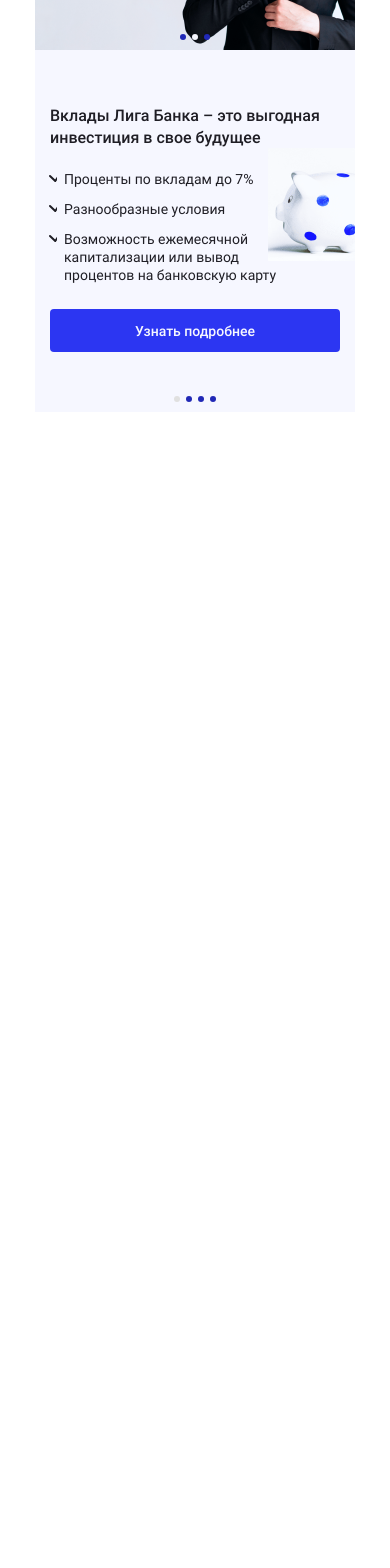
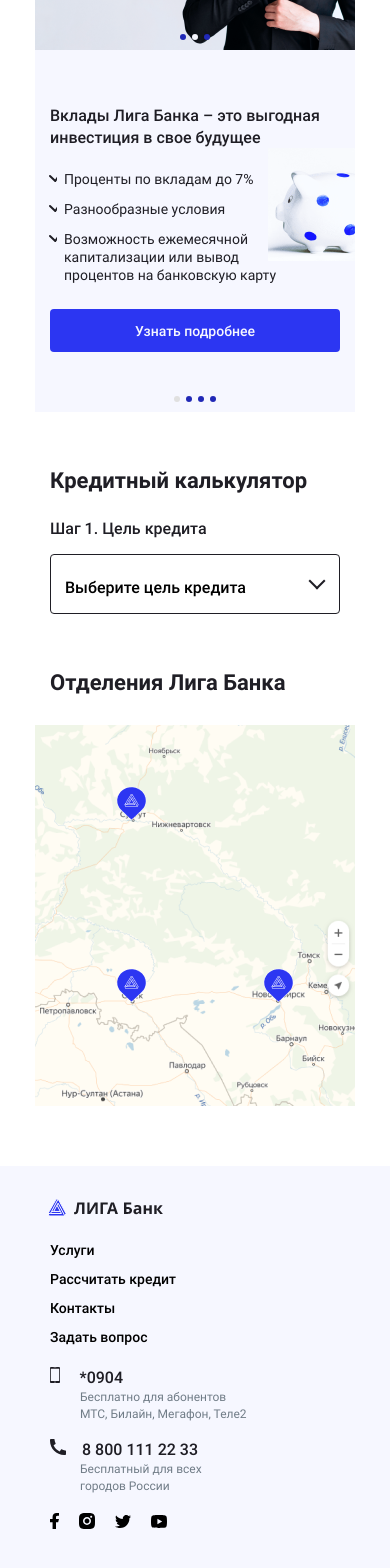
Before and after one commit to kokinz/ligaBank, a React (Create React App) app: page / in a window 390 px wide. Shown: the part 224-1792 px from the top of the page. Before the commit the page ends 844 px from the top, so only its background shows below. Built offline with nearby package versions, Linux system fonts and the light colour scheme.

Commit message:
mobile width done

```diff
--- a/src/components/app/app.jsx
+++ b/src/components/app/app.jsx
@@ -12,7 +12,7 @@
 
       <Main />
 
-      {/* <Footer /> */}
+      <Footer />
     </>
   );
 }
--- a/src/components/calculator/calculator.jsx
+++ b/src/components/calculator/calculator.jsx
@@ -52,6 +52,10 @@
     if (!details.current.open) {
       details.current.open = true;
       return;
+    }
+
+    if (evt.target.id === 'default') {
+      details.current.open = !details.current.open;
     }
 
     if (evt.target.title === LoanType.MORTGAGE || evt.target.title === LoanType.CAR_LENDING) {
--- a/src/components/calculator/calculator.scss
+++ b/src/components/calculator/calculator.scss
@@ -12,6 +12,13 @@
 
     font-size: 32px;
     line-height: 45px;
+  }
+
+  @media (max-width: $tablet-width) {
+    margin-top: 53px;
+
+    font-size: 22px;
+    line-height: 31px;
   }
 }
 
@@ -70,6 +77,17 @@
       padding-top: 65px;
       background-color: transparent;
     }
+
+    @media (max-width: $tablet-width) {
+      padding-top: 40px;
+      width: 290px;
+      margin-bottom: 0;
+
+      &--third-step {
+        width: 290px;
+        margin-bottom: 143px;
+      }
+    }
   }
 }
 
@@ -108,6 +126,24 @@
       padding-top: 0;
     }
   }
+
+  @media (max-width: $tablet-width) {
+    margin-top: 3px;
+
+    font-size: 16px;
+    line-height: 22px;
+
+    &--second-step {
+      top: 21px;
+    }
+
+    &--third-step {
+      width: 100%;
+      top: 0;
+      padding-top: 0;
+      margin-top: 5px;
+    }
+  }
 }
 
 .calculator__selector {
@@ -136,17 +172,29 @@
     border-left: 2px solid #1F1E25;
     transform: rotate(315deg) translate(0%, 0%);
     transition: transform ease-in-out 100ms;
+
+    @media (max-width: $tablet-width) {
+      right: 16px;
+    }
   }
 
   &[open] {
     margin-bottom: 191px;
     z-index: 1;
     border-radius: 4px 4px 0 0;
+
+    @media (max-width: $tablet-width) {
+      margin-bottom: 174px;
+    }
   }
 
   &[open]::after {
     top: 18px;
     transform: rotate(135deg) translate(50%, -50%);
+  }
+
+  @media (max-width: $tablet-width) {
+    margin-bottom: 54px;
   }
 }
 
@@ -164,6 +212,10 @@
 
   &::-webkit-details-marker {
     display: none;
+  }
+
+  @media (max-width: $tablet-width) {
+    padding-left: 9px;
   }
 }
 
@@ -234,6 +286,10 @@
   @media (max-width: $desktop-width) {
     width: 678px;
   }
+
+  @media (max-width: $tablet-width) {
+    width: 290px;
+  }
 }
 
 .selector__label {
@@ -248,6 +304,10 @@
   height: 60px;
 
   cursor: pointer;
+
+  @media (max-width: $tablet-width) {
+    padding-left: 14px;
+  }
 }
 
 .calculator__label {
@@ -294,6 +354,28 @@
       margin-bottom: 11px;
     }
   }
+
+  @media (max-width: $tablet-width) {
+    margin-top: 16px;
+    width: 290px;
+
+    &--initial-fee {
+      margin-top: 12px;
+    }
+
+    &--loan-terms {
+      margin-top: 12px;
+    }
+
+    &--checkbox {
+      width: 260px;
+      margin-top: 12px;
+      margin-bottom: 0;
+
+      font-size: 14px;
+      line-height: 20px;
+    }
+  }
 }
 
 .calculator__input-wrapper {
@@ -313,6 +395,10 @@
 
   @media (max-width: $desktop-width) {
     width: 100%;
+  }
+
+  @media (max-width: $tablet-width) {
+    width: 290px;
   }
 }
 
@@ -437,6 +523,17 @@
       width: 324px;
     }
   }
+
+  @media (max-width: $tablet-width) {
+    width: 290px;
+    margin-bottom: 20px;
+    padding-left: 12px;
+    margin-right: 0;
+
+    &--full-name {
+      margin-top: 14px;
+    }
+  }
 }
 
 .calculator__error {
@@ -505,6 +602,11 @@
 
     background-color: #1F1E25;
     transform: rotate(90deg);
+  }
+
+  @media (max-width: $tablet-width) {
+    min-width: 20px;
+    width: 51px;
   }
 }
 
@@ -590,6 +692,10 @@
   @media (max-width: $desktop-width) {
     width: 100%;
   }
+
+  @media (max-width: $tablet-width) {
+    width: 290px;
+  }
 }
 
 .calculator__range-text {
@@ -613,6 +719,10 @@
 
   @media (max-width: $desktop-width) {
     margin-right: 594px;
+  }
+
+  @media (max-width: $tablet-width) {
+    margin-right: 206px;
   }
 
   &--max {
@@ -678,6 +788,19 @@
     padding-left: 60px;
     margin-bottom: 93px;
   }
+
+  @media (max-width: $tablet-width) {
+    width: 290px;
+    height: 433px;
+
+    padding-left: 0;
+    margin-top: 7px;
+    margin-bottom: 76px;
+
+    &--error {
+      height: 201px;
+    }
+  }
 }
 
 .offer__header {
@@ -694,6 +817,16 @@
   @media (max-width: $desktop-width) {
     width: 375px;
   }
+
+  @media (max-width: $tablet-width) {
+    width: 230px;
+    padding-top: 35px;
+    padding-left: 15px;
+    margin-bottom: 23px;
+
+    font-size: 18px;
+    line-height: 25px
+  }
 }
 
 .offer__wrapper {
@@ -704,6 +837,10 @@
   &:nth-child(2n + 1) {
     margin-right: 0;
   }
+
+  @media (max-width: $tablet-width) {
+    margin-bottom: 14px;
+  }
 }
 
 .offer__number {
@@ -711,6 +848,14 @@
 
   margin: 0;
   padding-top: 24px;
+
+  @media (max-width: $tablet-width) {
+    padding-top: 0;
+    padding-left: 15px;
+
+    font-size: 18px;
+    line-height: 25px;
+  }
 }
 
 .offer__text {
@@ -728,6 +873,19 @@
   &--error {
     margin-top: 10px;
     width: 260px;
+  }
+
+  @media (max-width: $tablet-width) {
+    padding-top: 0;
+    padding-left: 15px;
+
+    font-size: 16px;
+    line-height: 22px;
+
+    &--error {
+      margin-top: -10px;
+      width: 270px;
+    }
   }
 }
 
@@ -749,6 +907,21 @@
     width: 558px;
     padding: 0;
   }
+
+  @media (max-width: $tablet-width) {
+    width: 260px;
+    margin: 0 auto;
+    margin-top: 15px;
+
+    font-size: 14px;
+    line-height: 20px;
+  }
+}
+
+.calculator__data-list {
+  @media (max-width: $tablet-width) {
+    padding-top: 22px;
+  }
 }
 
 .calculator__data-item {
@@ -766,10 +939,21 @@
   @media (max-width: $desktop-width) {
     width: 100%;
   }
+
+  @media (max-width: $tablet-width) {
+    flex-direction: column-reverse;
+    justify-content: flex-end;
+    height: 60px;
+    margin-bottom: 16px;
+  }
 }
 
 .calculator__data-header {
   padding-top: 4px;
+
+  @media (max-width: $tablet-width) {
+    padding-top: 0;
+  }
 }
 
 .calculator__data-value {
@@ -778,6 +962,11 @@
   line-height: 31px;
 
   color: #1F1E25;
+
+  @media (max-width: $tablet-width) {
+    font-size: 18px;
+    line-height: 25px;
+  }
 }
 
 .calculator__submit {
@@ -800,6 +989,12 @@
     width: 100%;
     padding: 0;
   }
+
+  @media (max-width: $tablet-width) {
+    margin-top: 10px;
+    font-size: 14px;
+    line-height: 20px;
+  }
 }
 
 .calculator__popup-wrapper {
--- a/src/components/footer/footer.jsx
+++ b/src/components/footer/footer.jsx
@@ -11,6 +11,9 @@
             </svg>
             <svg className="footer__logo-image footer__logo-image--tablet" viewBox="0 0 134 24" width={134} height={24}>
               <use xlinkHref="#logo-tablet" />
+            </svg>
+            <svg className="footer__logo-image footer__logo-image--mobile" viewBox="0 0 116 19" width={116} height={19}>
+              <use xlinkHref="#logo-mobile" />
             </svg>
           </a>
 
--- a/src/components/footer/footer.scss
+++ b/src/components/footer/footer.scss
@@ -15,15 +15,24 @@
     min-height: 300px;
     height: 320px;
   }
+
+  @media (max-width: $tablet-width) {
+    flex-wrap: nowrap;
+    min-height: 320px;
+    height: auto;
+    padding: 0 0;
+  }
 }
 
 .footer__logo {
   display: flex;
+  position: relative;
   justify-content: space-between;
   align-items: center;
 
   margin-top: 56px;
   width: 148px;
+  z-index: 3;
 
   color: #1F1E25;
   font-family: 'WorkSans', 'Tahoma', sans-serif;
@@ -33,6 +42,12 @@
 
   @media (max-width: $desktop-width) {
     margin-top: 28px;
+  }
+
+  @media (max-width: $tablet-width) {
+    margin-left: 12px;
+    margin-top: 40px;
+    margin-bottom: 120px;
   }
 }
 
@@ -52,6 +67,18 @@
     @media (max-width: $desktop-width) {
       display: block;
     }
+
+    @media (max-width: $tablet-width) {
+      display: none;
+    }
+  }
+
+  &--mobile {
+    display: none;
+
+    @media (max-width: $tablet-width) {
+      display: block;
+    }
   }
 }
 
@@ -69,6 +96,10 @@
   @media (max-width: $desktop-width) {
     margin-top: 170px;
   }
+
+  @media (max-width: $tablet-width) {
+    display: none;
+  }
 }
 
 .footer__license {
@@ -79,6 +110,10 @@
   line-height: 17px;
 
   color: #707C87;
+
+  @media (max-width: $tablet-width) {
+    display: none;
+  }
 }
 
 .footer__nav {
@@ -92,6 +127,14 @@
 
     font-size: 16px;
     line-height: 22px;
+  }
+
+  @media (max-width: $tablet-width) {
+    left: 0px;
+    top: 19px;
+
+    font-size: 14px;
+    line-height: 20px;
   }
 }
 
@@ -154,6 +197,17 @@
       padding-left: 0;
     }
   }
+
+  @media (max-width: $tablet-width) {
+    margin-right: 0;
+    padding-left: 10px;
+    padding-top: 3px;
+
+    &--mobile {
+      padding-top: 29px;
+      margin-bottom: 12px;
+    }
+  }
 }
 
 .footer__phone-number {
@@ -193,6 +247,10 @@
   @media (max-width: $desktop-width) {
     margin-left: 30px;
   }
+
+  @media (max-width: $tablet-width) {
+    margin-bottom: 0;
+  }
 }
 
 .footer__social {
@@ -216,4 +274,10 @@
     margin-left: 7px;
     margin-top: 12px;
   }
+
+  @media (max-width: $tablet-width) {
+    margin-left: 15px;
+    margin-top: 18px;
+    margin-bottom: 49px;
+  }
 }
--- a/src/components/header/header.scss
+++ b/src/components/header/header.scss
@@ -7,6 +7,7 @@
     left: 0;
     width: 100vw;
     height: 100vh;
+    z-index: 7;
   }
 }
 
--- a/src/components/main/main.jsx
+++ b/src/components/main/main.jsx
@@ -13,9 +13,9 @@
 
       <Tabs />
 
-      {/* <Calculator />
+      <Calculator />
 
-      <Map /> */}
+      <Map />
     </main>
   );
 }
--- a/src/components/map/map.jsx
+++ b/src/components/map/map.jsx
@@ -7,6 +7,7 @@
       <h2 className="map__header">Отделения Лига Банка</h2>
 
       <picture>
+        <source media="(max-width: 767px)" srcSet="/img/map-mobile.png" />
         <source media="(max-width: 1023px)" srcSet="/img/map-tablet.png" />
         <img className="map__img" src="/img/map.png" alt="Карта" />
       </picture>
--- a/src/components/map/map.scss
+++ b/src/components/map/map.scss
@@ -1,5 +1,13 @@
 .map {
   margin-bottom: 106px;
+
+  @media (max-width: $tablet-width) {
+    padding: 0;
+  }
+
+  @media (max-width: $tablet-width) {
+    margin-bottom: 56px;
+  }
 }
 
 .map__header {
@@ -20,6 +28,14 @@
     font-size: 32px;
     line-height: 45px;
   }
+
+  @media (max-width: $tablet-width) {
+    margin-bottom: 27px;
+    margin-left: 15px;
+
+    font-size: 22px;
+    line-height: 31px;
+  }
 }
 
 .map__img {
--- a/src/components/popups/thanks-popup/thanks-popup.scss
+++ b/src/components/popups/thanks-popup/thanks-popup.scss
@@ -7,6 +7,11 @@
 
   @media (max-width: $desktop-width) {
     width: 678px;
+  }
+
+  @media (max-width: $tablet-width) {
+    width: 290px;
+    height: 198px;
   }
 }
 
@@ -20,6 +25,16 @@
   text-align: center;
 
   color: #1F1E25;
+
+  @media (max-width: $tablet-width) {
+    width: 200px;
+    margin: 0 auto;
+    margin-top: 36px;
+    margin-bottom: 12px;
+
+    font-size: 18px;
+    line-height: 25px;
+  }
 }
 
 .thanks__text {
@@ -32,6 +47,10 @@
   text-align: center;
 
   color: #394959;
+
+  @media (max-width: $tablet-width) {
+    width: 245px;
+  }
 }
 
 .thanks__close-button {
@@ -80,4 +99,9 @@
     top: 17px;
     right: 19px;
   }
+
+  @media (max-width: $tablet-width) {
+    top: 0;
+    right: 2px;
+  }
 }
```
Also changed, not shown: src/components/popups/login-popup/login-popup.scss (+52 -0 lines), public/img/map-mobile.png (added).
